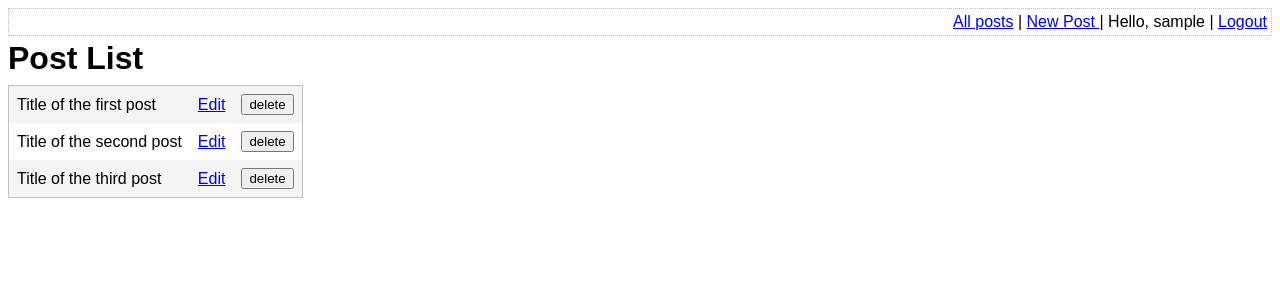
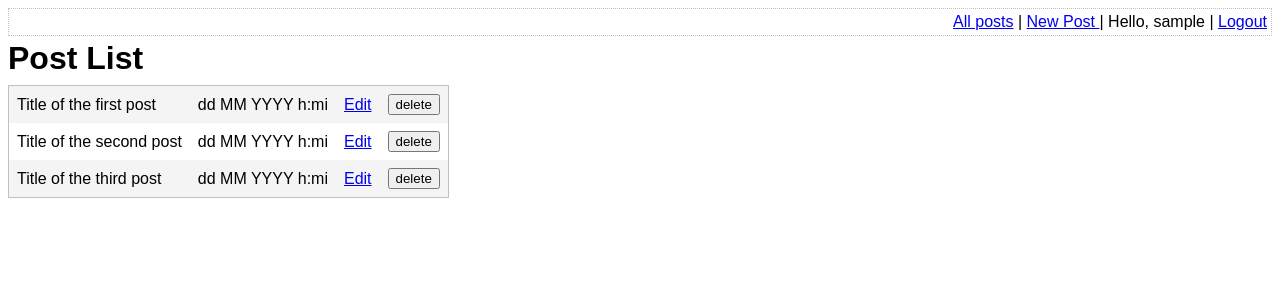
Before and after one commit to surreal30/XAMP_Blog, a PHP site: page /list_posts.php in a window 1280 px wide. Shown: the top 300 px of the page. Run offline with PHP 8.4, Linux system fonts and the light colour scheme; the visitor is signed in with stand-in values (Sample User, id 1).

Commit message:
feat: add date in table

```diff
--- a/list_posts.php
+++ b/list_posts.php
@@ -32,6 +32,9 @@ if(!isLoggedIn())
 						Title of the first post
 					</td>
 					<td>
+                            dd MM YYYY h:mi
+                    </td>
+					<td>
 						<a href="edit_post.php?post_id=1">Edit</a>
 					</td>
 					<td>
@@ -43,6 +46,9 @@ if(!isLoggedIn())
 						Title of the second post
 					</td>
 					<td>
+                            dd MM YYYY h:mi
+                    </td>
+					<td>
 						<a href="edit_post.php?post_id=2">Edit</a>
 					</td>
 					<td>
@@ -53,6 +59,9 @@ if(!isLoggedIn())
 					<td>
 						Title of the third post
 					</td>
+					<td>
+                            dd MM YYYY h:mi
+                    </td>
 					<td>
 						<a href="edit_post.php?post_id=3">Edit</a>
 					</td>
```
